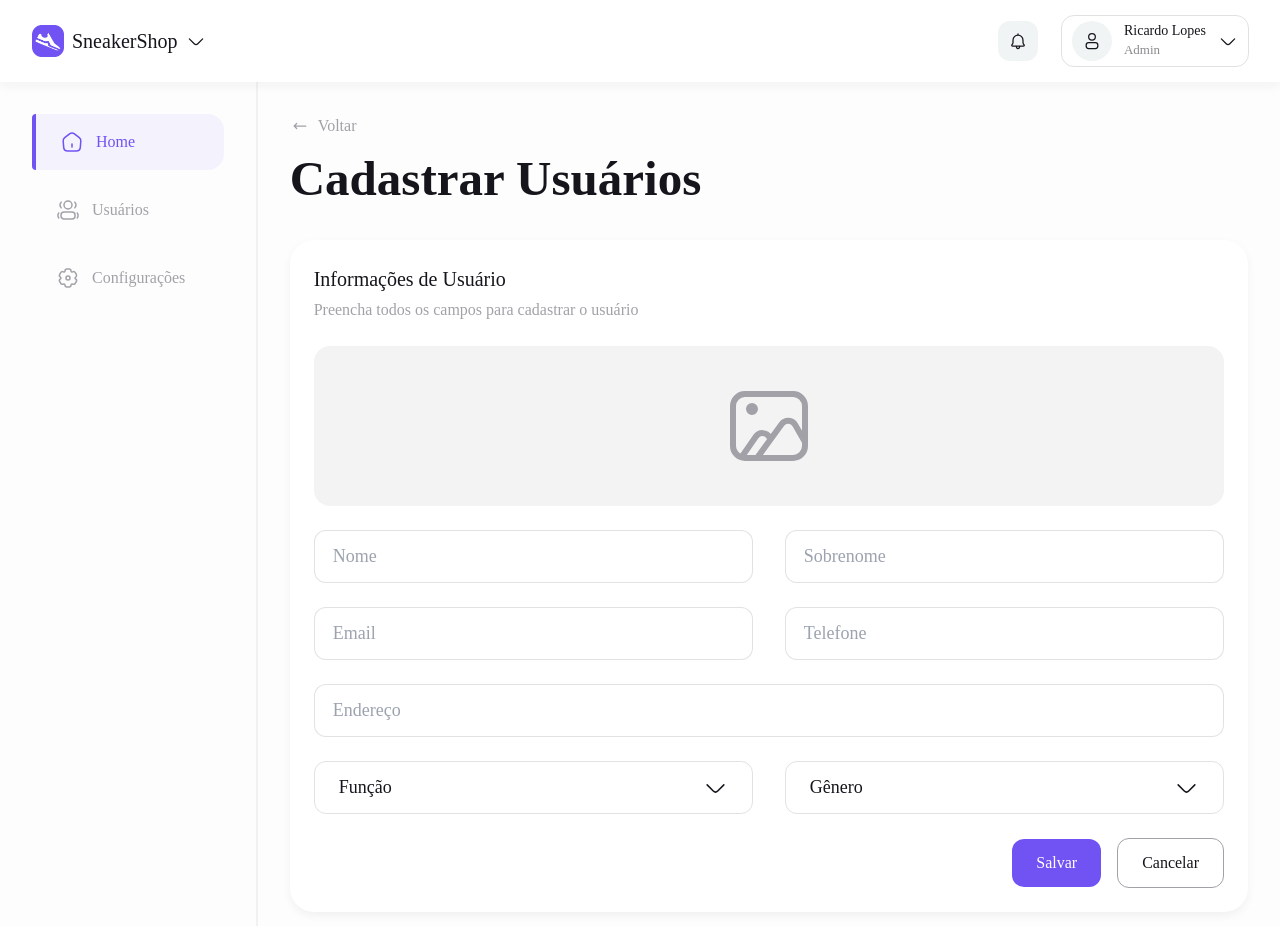
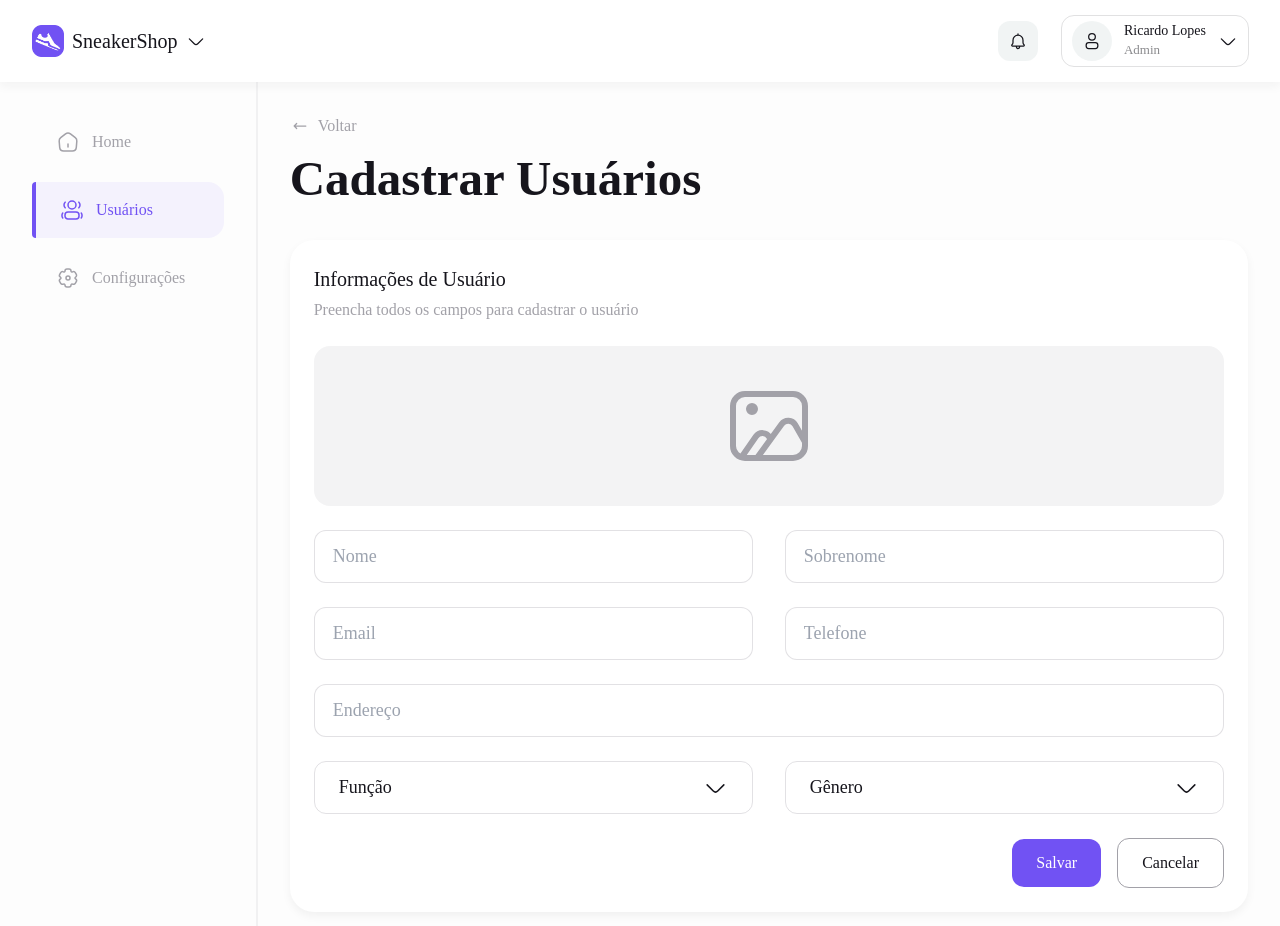
Before and after one commit to arthurpestana/projeto-techtins, a Next.js app: page /dashboard/users/cadUser in a window 1280 px wide. Shown: the top 926 px of the page. Built offline with nearby package versions, Linux system fonts and the light colour scheme; sample sign-in values are in the browser's storage.

Commit message:
component

```diff
--- a/src/components/Button/index.tsx
+++ b/src/components/Button/index.tsx
@@ -4,7 +4,7 @@ import './style.css'
 
 interface ButtonProps {
     text: string;
-    onClick?: () => void;
+    onClick?: (event: React.MouseEvent<HTMLButtonElement>) => void;
     type?: 'button' | 'submit' | 'reset'
     Icon?: React.ElementType;
     outline?: boolean
--- a/src/components/InputDropdown/index.tsx
+++ b/src/components/InputDropdown/index.tsx
@@ -18,7 +18,7 @@ const InputDropdown: React.FC<InputDropdownProps> = ({ options, label, placehold
 
   useEffect(() => {
     setHighlightedOption(placeholder);
-  }, [options]);
+  }, [placeholder]);
 
   const toggleDropdown = () => {
     setIsOpen(prev => !prev);
--- a/src/components/SideBar/MenuItem.tsx
+++ b/src/components/SideBar/MenuItem.tsx
@@ -1,3 +1,5 @@
+'use client'
+
 import React from "react";
 import Link from "next/link";
 
@@ -5,14 +7,15 @@ import './style.css'
 
 interface MenuProps {
     text?: string;
-    active: boolean;
+    active?: boolean;
     Icon?: React.ElementType;
     href: string;
+    onClick?: (url: string) => void
 }
 
-const MenuItem: React.FC<MenuProps> = ({text, active, Icon, href}) => {
+const MenuItem: React.FC<MenuProps> = ({text, active, Icon, href, onClick}) => {
     return (
-        <Link href={href} className={active?"container__item item--active":"container__item"}>
+        <Link onClick={() => {if(onClick) {onClick(href)}}} href={href} className={active?"container__item item--active":"container__item"}>
             {Icon&&<Icon stroke={active?"#7152F3":"#A2A1A8"} width="24" height="24"/>}
             <span className={active?'item__text text--active':"item__text"}>{text}</span>
         </Link>
--- a/src/components/SideBar/index.tsx
+++ b/src/components/SideBar/index.tsx
@@ -1,4 +1,6 @@
-import React from "react";
+'use client';
+
+import React, { useState, useEffect} from "react";
 
 import './style.css'
 
@@ -7,12 +9,25 @@ import UserIcon from '@/../public/icons/users-icon.svg'
 import SettingIcon from '../../../public/icons/setting-icon.svg'
 import HomeIcon from '../../../public/icons/home-icon.svg'
 
+
 const SideBar = () => {
+    const [activePath, setActivePath] = useState<string>("");
+
+    function handleOnClick(url: string) {
+        setActivePath(url);
+    }
+
+    useEffect(() => {
+        if (typeof window !== "undefined") {
+            handleOnClick(window.location.pathname);
+        }
+    }, []);
+
     return (
         <div className="container__sidebar">
-            <MenuItem Icon={HomeIcon} text={"Home"} active={true} href={"/dashboard/home"}/>
-            <MenuItem Icon={UserIcon} text={"Usuários"} active={false} href={"/dashboard/users"}/>
-            <MenuItem Icon={SettingIcon} text={"Configurações"} active={false} href={"/dashboard/users"}/>
+            <MenuItem Icon={HomeIcon} text={"Home"} active={activePath.startsWith("/dashboard/home")} onClick={handleOnClick} href={"/dashboard/home"}/>
+            <MenuItem Icon={UserIcon} text={"Usuários"} active={activePath.startsWith("/dashboard/users")} onClick={handleOnClick} href={"/dashboard/users"}/>
+            <MenuItem Icon={SettingIcon} text={"Configurações"} active={activePath.startsWith("/dashboard/settings")} onClick={handleOnClick} href={"/dashboard/settings"}/>
         </div>
     )
 }
--- a/src/components/SideBar/style.css
+++ b/src/components/SideBar/style.css
@@ -21,6 +21,11 @@
     padding: 16px 16px 16px 24px;
     border-radius: 4px 16px 16px 4px;
     cursor: pointer;
+    transition: ease 0.2s;
+}
+
+.container__item:hover{
+    border-left: 4px solid #7152F3;
 }
 
 .item--active {
@@ -33,6 +38,7 @@
     font-weight: 500;
     font-size: 16px;
     color: #A2A1A8;
+    transition: ease 0.2s;
 }
 
 .text--active {
```
